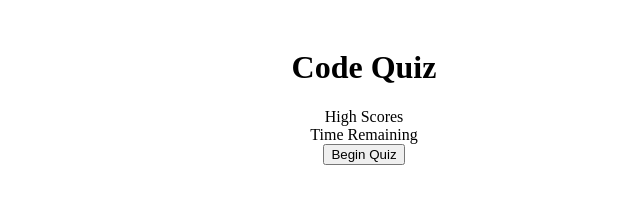
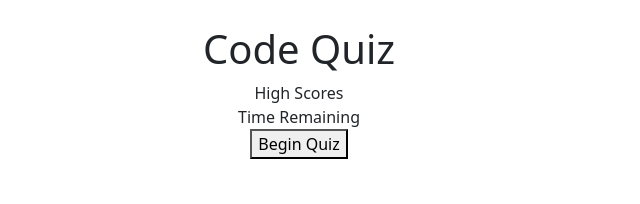
Before and after one commit to dcastelline/Code-Quiz, a plain HTML site: page index.html in a window 1280 px wide. Shown: the whole page, without its empty margins (276-916 px from the left). Drawn offline with nearby package versions, Linux system fonts and the light colour scheme; files whose address does not match are found by name.

Commit message:
added classes to html elements, linked bootstrap

```diff
--- a/index.html
+++ b/index.html
@@ -4,27 +4,28 @@
 <head>
     <meta charset="UTF-8">
     <meta name="viewport" content="width=device-width, initial-scale=1.0">
-    <title>Document</title>
+    <title>Code Quiz</title>
+    <link href="https://cdn.jsdelivr.net/npm/bootstrap@5.0.0-beta1/dist/css/bootstrap.min.css" rel="stylesheet" integrity="sha384-giJF6kkoqNQ00vy+HMDP7azOuL0xtbfIcaT9wjKHr8RbDVddVHyTfAAsrekwKmP1" crossorigin="anonymous">
     <link rel="stylesheet" href="style.css">
 </head>
 
     <body>
         <div class="container">
             <!-- Header -->
-            <header id="header">
+            <header id="header" class="header">
                 <h1>Code Quiz</h1>
             </header>
             <!-- High Score -->
-            <div id="high-score">
+            <div id="high-score" class="high-score">
                 High Scores
             </div>
             <!-- Timer -->
-            <div id="timer">
+            <div id="timer" class="timer">
                 Time Remaining
             </div>
             <!-- Begin Button -->
             <div>
-                <button id="begin-button">Begin Quiz</button>
+                <button id="begin-button" class="begin-button">Begin Quiz</button>
             </div>
         </div>
     </body>
```
